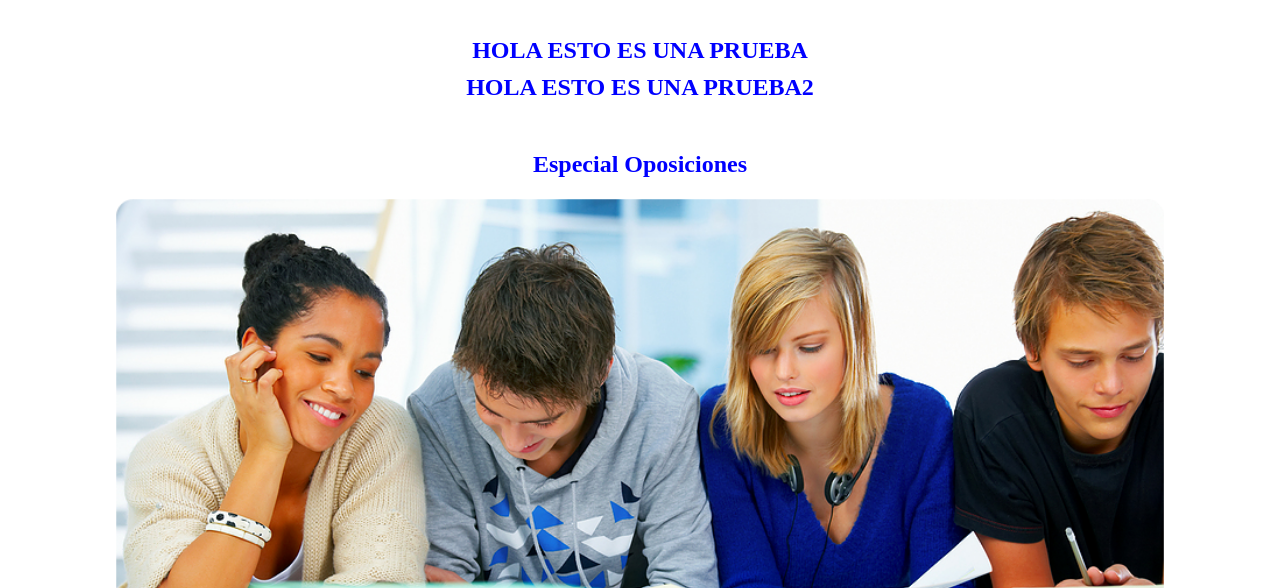
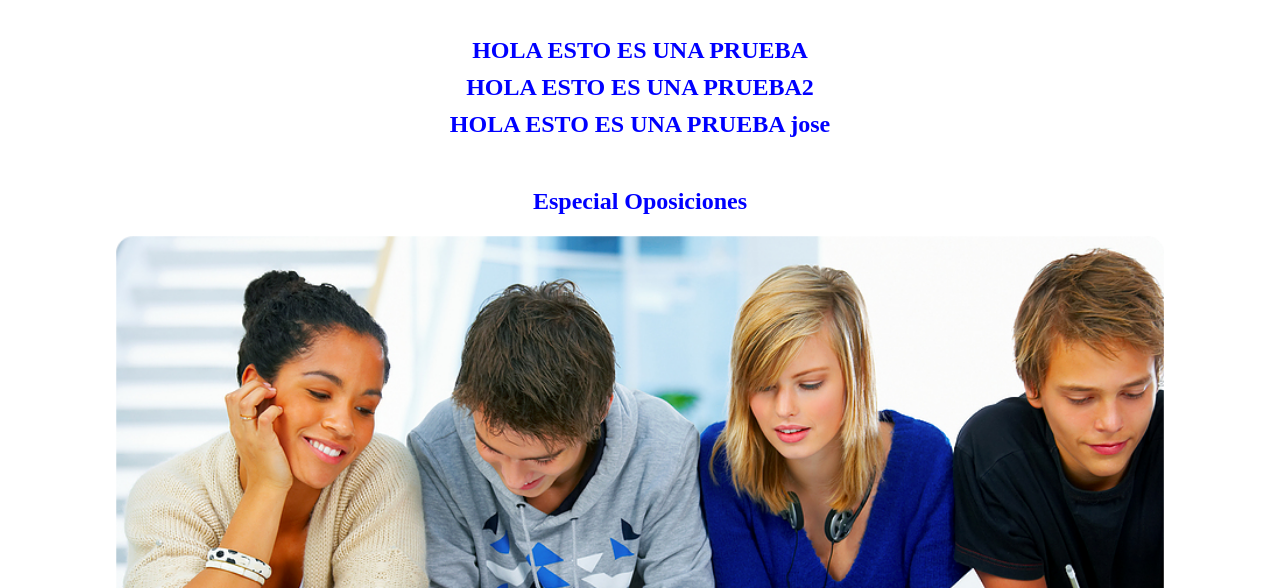
Before and after one commit to ericg03/codigoFacilito, a plain HTML site: page index.html in a window 1280 px wide. Shown: the part 212-800 px from the top of the page. Drawn offline with Linux system fonts and the light colour scheme.

Commit message:
cambio jose

```diff
--- a/index.html
+++ b/index.html
@@ -27,6 +27,8 @@
     </header>
    <h2>HOLA ESTO ES UNA PRUEBA</h2>
     <h2>HOLA ESTO ES UNA PRUEBA2</h2>
+    <h2>HOLA ESTO ES UNA PRUEBA jose</h2>
+
     <h2 id="cambio">Especial Oposiciones</h2>
     <figure id="imagen1">
         <img src="img/img1.png" alt="">
```
